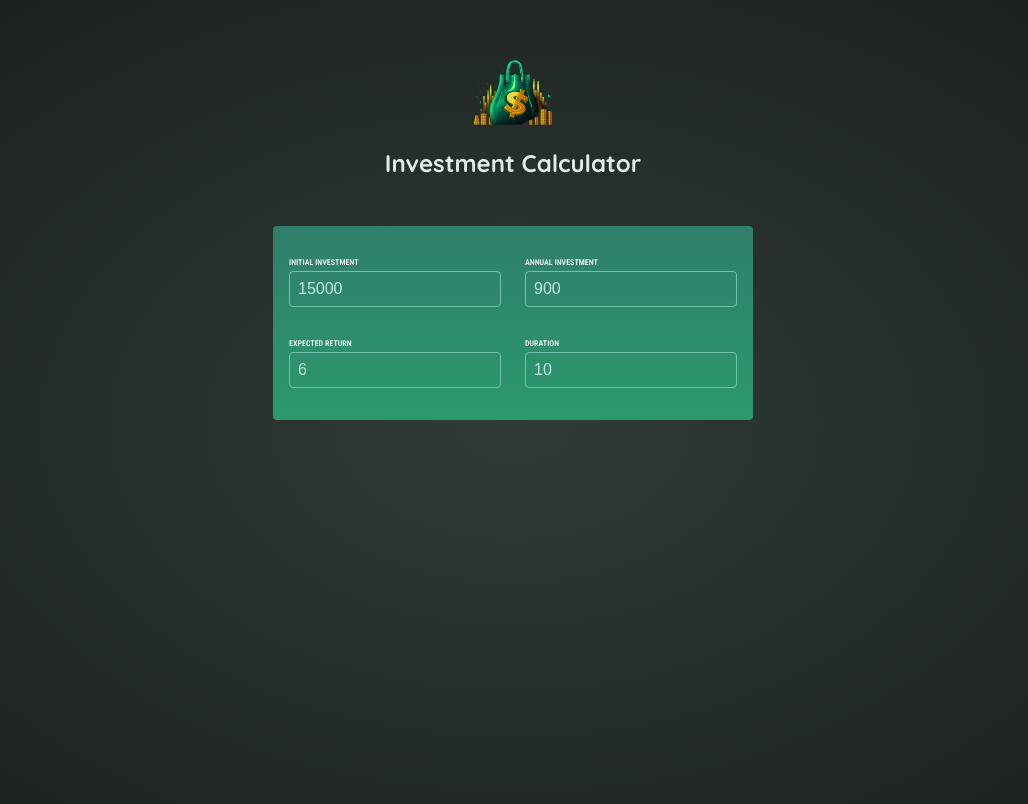
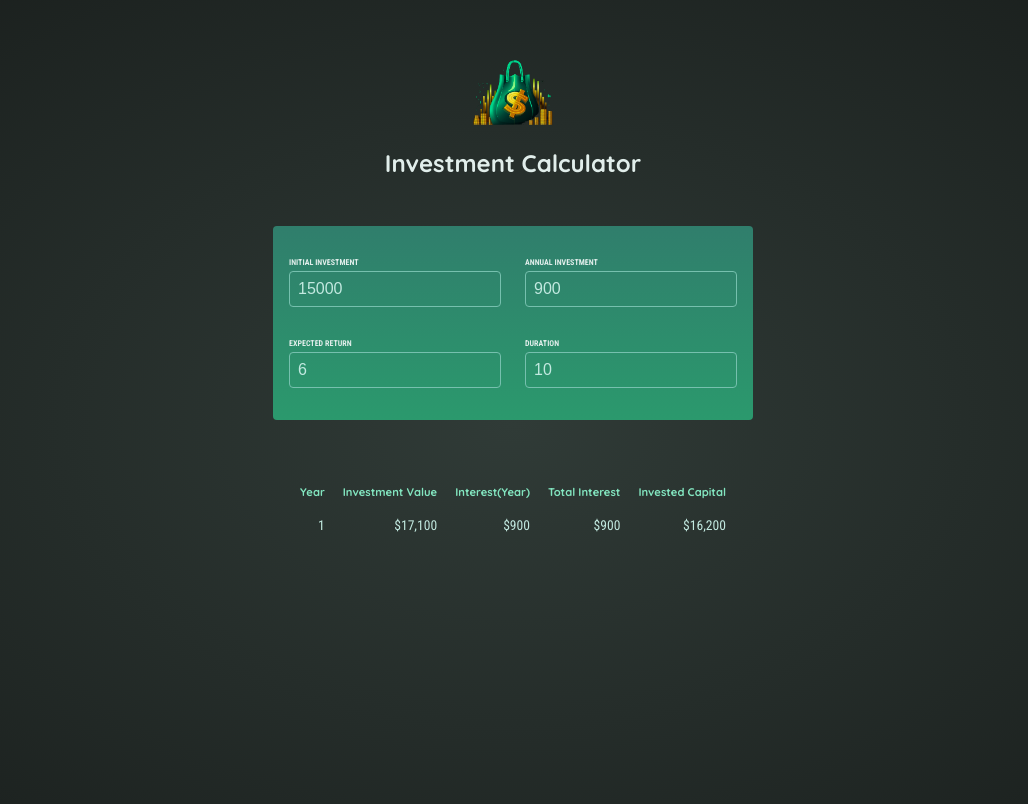
Before and after one commit to Abuelyazeed/Investment-Calculator-Project, a React (Vite) app: page / in a window 1280 px wide. Shown: the top 804 px of the page, without its empty margins (127-1155 px from the left). Built offline with nearby package versions, Linux system fonts and the light colour scheme.

Commit message:
created ResultsTable component

```diff
--- a/src/App.jsx
+++ b/src/App.jsx
@@ -1,4 +1,5 @@
 import Header from "./components/Header";
+import ResultsTable from "./components/ResultsTable";
 import UserInput from "./components/UserInput";
 
 function App() {
@@ -6,6 +7,7 @@ function App() {
     <>
       <Header />
       <UserInput />
+      <ResultsTable />
     </>
   );
 }
--- /dev/null
+++ b/src/components/ResultsTable.jsx
@@ -0,0 +1,30 @@
+import React from "react";
+
+function ResultsTable() {
+  return (
+    <section className="center">
+      <table id="result">
+        <thead>
+          <tr>
+            <th>Year</th>
+            <th>Investment Value</th>
+            <th>Interest(Year)</th>
+            <th>Total Interest</th>
+            <th>Invested Capital</th>
+          </tr>
+        </thead>
+        <tbody>
+          <tr>
+            <td>1</td>
+            <td>$17,100</td>
+            <td>$900</td>
+            <td>$900</td>
+            <td>$16,200</td>
+          </tr>
+        </tbody>
+      </table>
+    </section>
+  );
+}
+
+export default ResultsTable;
```
